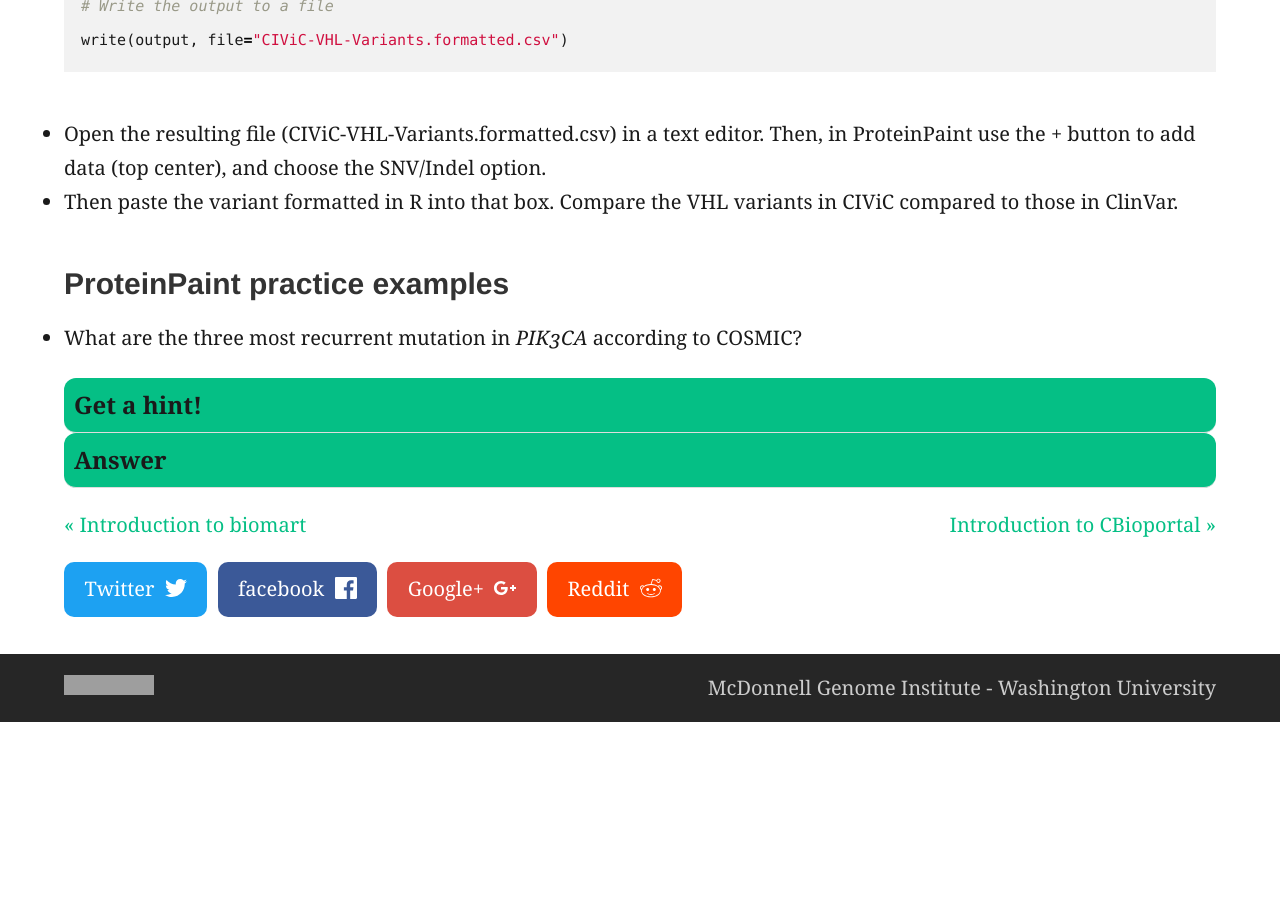
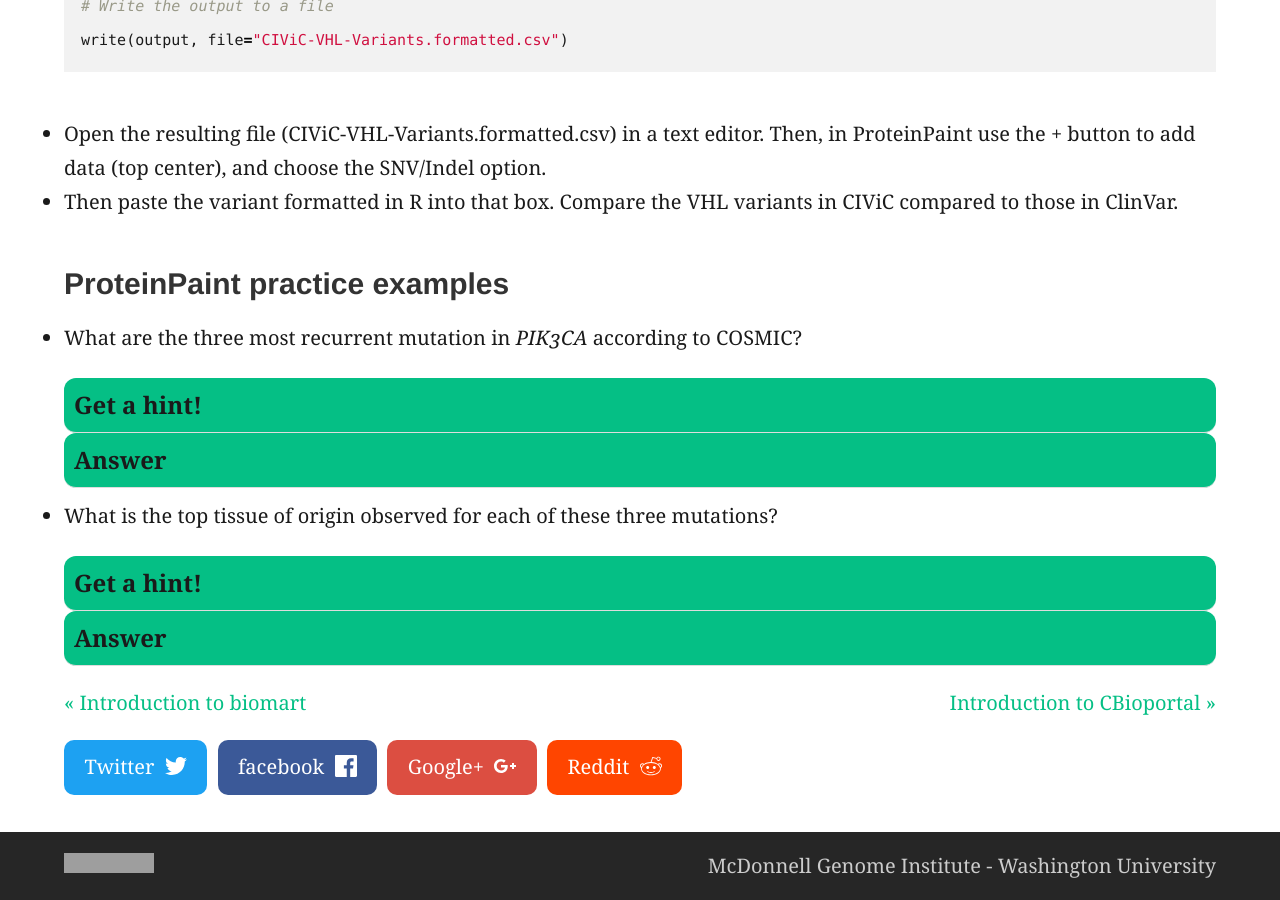
Before and after one commit to griffithlab/genviz.org, a Jekyll site: the page built from _posts/0001-07-01-ProteinPaint.md, in a window 1280 px wide and 900 px high, scrolled down 3415 px. Built offline with Jekyll 4.4.1, drawn with Linux system fonts in a browser that asks for light colours; nearby versions of some CDN libraries; before the commit the page ends 4137 px from its top, so only the background shows below that; grey boxes are pictures that could not be loaded.

Commit message:
add exercise for protein paint

```diff
--- a/_posts/0001-07-01-ProteinPaint.md
+++ b/_posts/0001-07-01-ProteinPaint.md
@@ -91,3 +91,7 @@ write(output, file="CIViC-VHL-Variants.formatted.csv")
 * What are the three most recurrent mutation in *PIK3CA* according to COSMIC?
 {% include question.html question="Get a hint!" answer='Load PIK3CA, activate the COSMIC track, and look for the mutations with highest patient counts'%}
 {% include question.html question="Answer" answer='H1047R, E545K, and E542K are the most recurrent mutations in PIK3CA according to COSMIC'%}
+
+* What is the top tissue of origin observed for each of these three mutations?
+{% include question.html question="Get a hint!" answer='Click on the circle for each mutation and examine the tissue distribution plot'%}
+{% include question.html question="Answer" answer='H1047R (breast), E545K (large intestine), and E542K (large intestine)'%}
```
